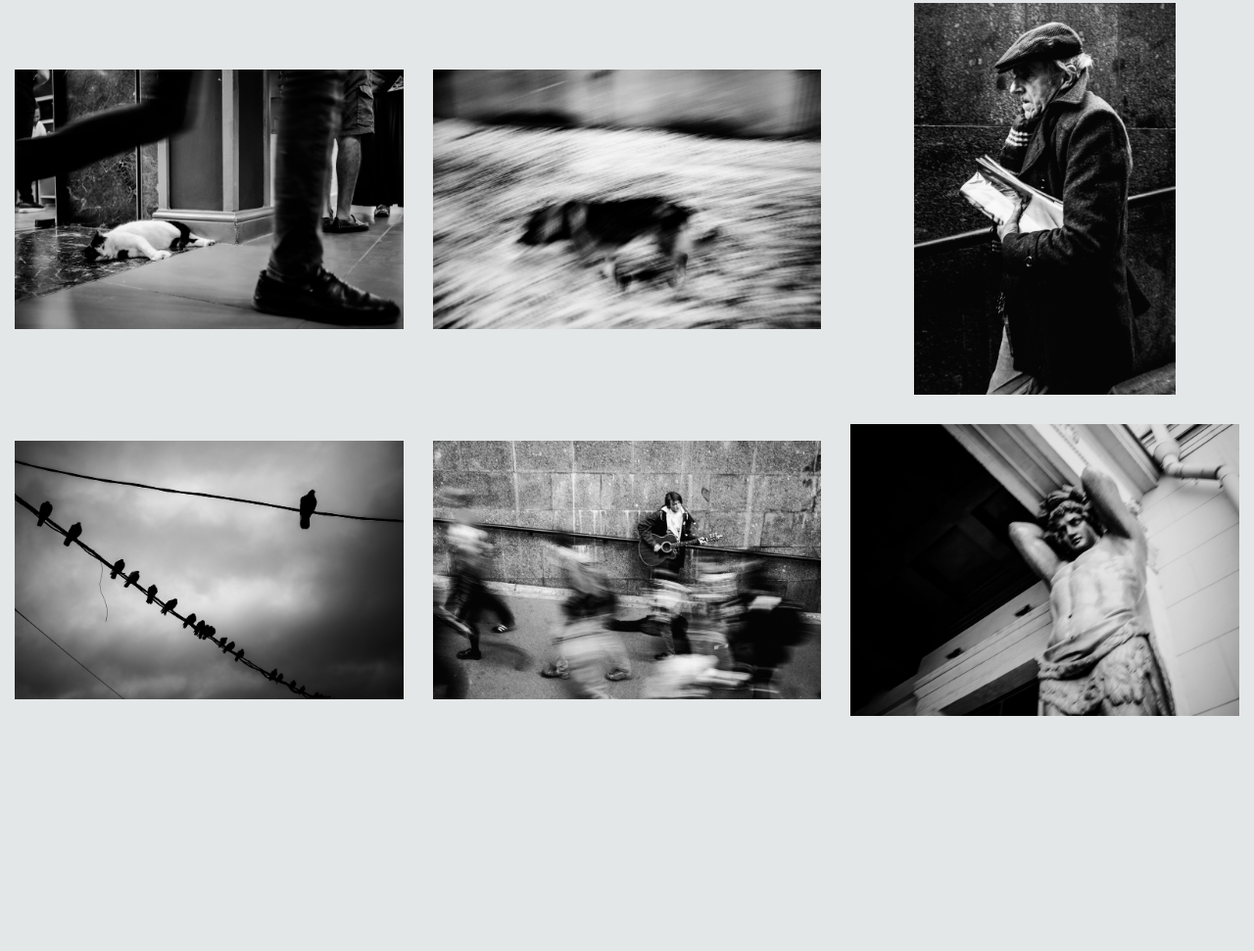
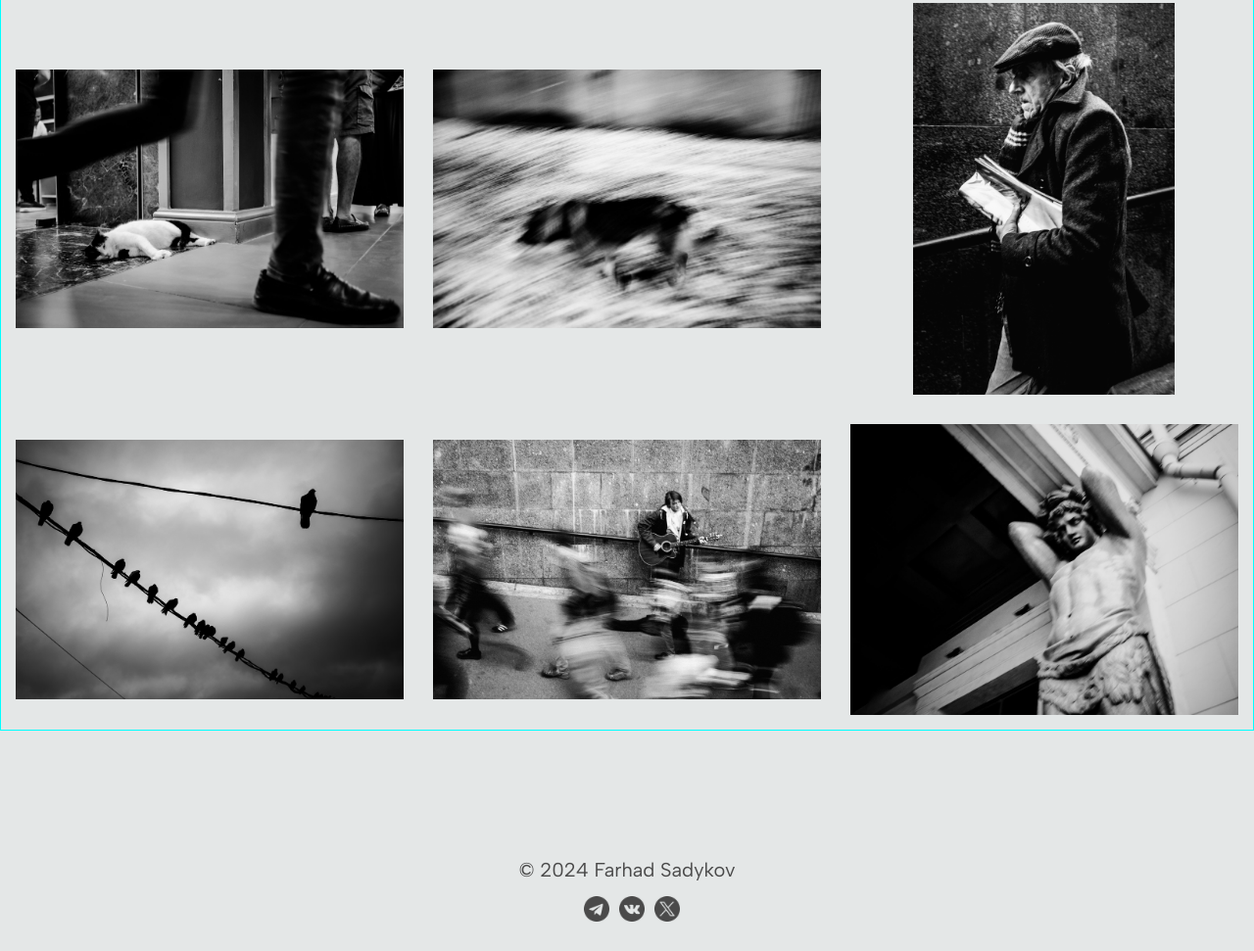
Before and after one commit to everwaveme/fs-photography-website, a website: page www/selected-works.html in a window 1280 px wide. Shown: the part 3890-4861 px from the top of the page at 98% size. Before the commit the page ends 4721 px from the top, so only its background shows below. Drawn offline with Linux system fonts and the light colour scheme.

Commit message:
finished footer

```diff
--- /dev/null
+++ b/src/styles/blocks/_footer.scss
@@ -0,0 +1,24 @@
+.footer {
+  margin-top: auto;
+  padding: 30px 0;
+}
+
+.footer-container {
+  @include container();
+  // border: 1px solid red;
+}
+
+.footer-wrap {
+  display: flex;
+  flex-direction: column;
+  align-items: center;
+  // justify-content: space-between;
+}
+
+.footer-copyright {
+  margin-bottom: 15px;
+  font-size: 20px;
+  font-weight: 400;
+  color: $color-dark;
+  // text-align: center;
+}
--- a/src/styles/blocks/_selected-works.scss
+++ b/src/styles/blocks/_selected-works.scss
@@ -18,11 +18,8 @@
   display: flex;
   flex-wrap: wrap;
   align-items: center;
-  margin-top: 65px;
-  margin-bottom: 85px;
-  margin-left: -15px;
-  margin-right: -15px;
-  // border: 1px solid aqua;
+  margin: 65px -15px 100px -15px;
+  border: 1px solid aqua;
 }
 
 .selected-works-item {
--- /dev/null
+++ b/src/styles/blocks/_social.scss
@@ -0,0 +1,17 @@
+.social {
+  display: flex;
+  list-style: none;
+}
+
+.social-item {
+  margin-left: 10px;
+}
+
+.social-link {
+  display: block;
+  width: 26px;
+  height: 26px;
+  background-repeat: no-repeat;
+  background-position: center;
+  background-size: contain;
+}
--- a/src/styles/style.scss
+++ b/src/styles/style.scss
@@ -9,5 +9,7 @@
 @import "blocks/_header";
 @import "blocks/_nav";
 @import "blocks/_selected-works";
+@import "blocks/_footer";
+@import "blocks/_social";
 
 //plugins
--- a/www/selected-works.html
+++ b/www/selected-works.html
@@ -160,7 +160,26 @@
   </main>
 
   <footer class="footer">
+    <div class="footer-container">
+      <div class="footer-wrap">
+        <p class="footer-copyright">© 2024 Farhad Sadykov</p>
+        <ul class="social">
+          <li class="social-item">
+           <a href="https://t.me/farhad" style="background-image: url('../images/telegram-icon.png');" target="_blank" class="social-link">
+           </a>
+         </li>
+         <li class="social-item">
+           <a href="https://vk.com/fsadykov" style="background-image: url('../images/vk-icon.png');" target="_blank" class="social-link">
+           </a>
+          </li>
+         <li class="social-item">
+           <a href="https://x.com/_everwave" style="background-image: url('../images/x-icon.png');" target="_blank" class="social-link">
+           </a>
+          </li>
+        </ul>
+      </div>
 
+    </div>
   </footer>
 
   <script src="scripts/fslightbox.js"></script>
```
Also changed, not shown: www/images/telegram-icon.png (added), www/images/vk-icon.png (added), www/images/x-icon.png (added), www/style/style.css.
